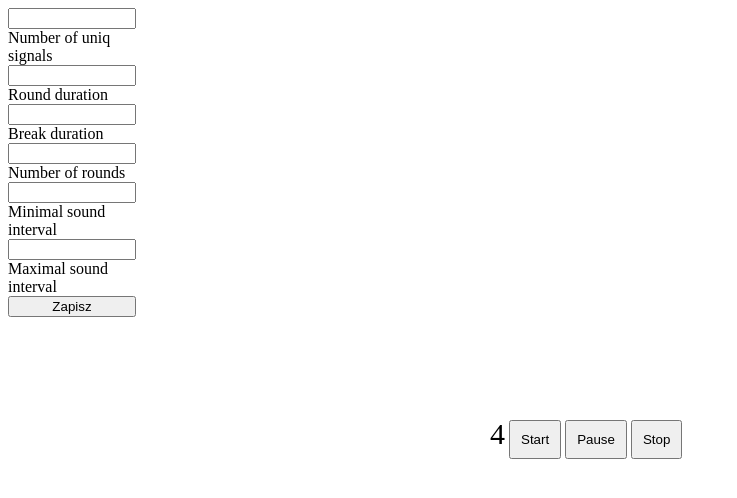
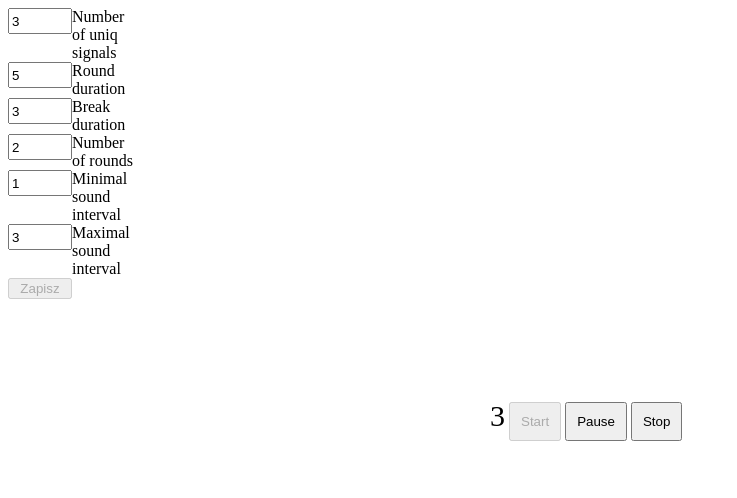
Before and after one commit to pszmyd93/reflex_reaction_pr, a plain HTML site: page index.html in a window 1280 px wide. Both pictures are taken after a click on the button "Start". Shown: the whole page, without its empty margins (0-737 px from the left). Drawn offline with Linux system fonts and the light colour scheme.

Commit message:
timer działa

```diff
--- a/Timer.js
+++ b/Timer.js
@@ -1,46 +1,79 @@
 class Timer {
-  constructor(formData) {
-    this.roundDuration = 5;
-    this.breakDuration = 3;
-    this.roundsNumber = 2;
-    this.intervalMin = 0;
-    this.intervalMax = 0;
-    this.singalsNumber = 0;
-    this.signals = [];
+  constructor({
+    roundDuration = 5,
+    breakDuration = 3,
+    roundsNumber = 2,
+    intervalMin = 1,
+    intervalMax = 3,
+    signalsNumber = 3,
+  }) {
+    this.roundDuration = roundDuration;
+    this.breakDuration = breakDuration;
+    this.roundsNumber = roundsNumber;
+    this.intervalMin = intervalMin;
+    this.intervalMax = intervalMax;
+    this.signalsNumber = signalsNumber;
     this.currentTime = {
       roundSecondsLeft: this.roundDuration,
-      breakSecondsLeft: this.breakDuration,
       roundsLeft: this.roundsNumber,
       isRunning: false,
       pause: false,
     };
     this.interval = 0;
   }
+  setDataIfFormNotSaved = () => {
+    const form = document.querySelector(".settingsForm");
+    form.signalsNumber.value = this.signalsNumber;
+    form.breakDuration.value = this.breakDuration;
+    form.roundDuration.value = this.roundDuration;
+    form.roundsNumber.value = this.roundsNumber;
+    form.intervalMin.value = this.intervalMin;
+    form.intervalMax.value = this.intervalMax;
+  };
+  toggleButtons = () => {
+    const buttonSave = document.querySelector(".buttonSave");
+    const buttonStart = document.querySelector(".buttonStart");
+    const buttonPause = document.querySelector(".buttonPause");
+    if (this.currentTime.isRunning) {
+      console.dir(buttonSave);
+      buttonSave.disabled = true;
+      buttonStart.disabled = true;
+      buttonPause.disabled = false;
+    }
+    if (!this.currentTime.isRunning) {
+      buttonSave.disabled = false;
+      buttonStart.disabled = false;
+      buttonPause.disabled = true;
+    }
+  };
   startTimer = (e, clock) => {
     if (this.interval) return; // if timer is running return
     this.currentTime.isRunning = true;
-    // this.playSound();
+    this.playSound();
+    this.toggleButtons();
+    this.setDataIfFormNotSaved();
     this.interval = setInterval(() => {
-      console.log(this.interval);
-      //
-      if (this.currentTime.roundSecondsLeft == 0) {
+      if (this.currentTime.roundSecondsLeft == 1) {
+        //round ends, 0 not displayed
         if (this.currentTime.roundsLeft > 0) {
-          this.currentTime.pause = !this.currentTime.pause;
-        } else {
-          this.currentTime.pause = false;
-          this.stopTimer(e, clock);
-          return;
+          if (this.currentTime.roundsLeft == 1 && this.currentTime.pause == false) {
+            this.currentTime.pause = false; //reset pause to be false when starts again
+            this.stopTimer(e, clock);
+            return;
+          } else {
+            this.currentTime.pause = !this.currentTime.pause;
+          }
         }
         if (this.currentTime.pause == true) {
-          this.currentTime.roundSecondsLeft = this.breakDuration;
+          this.currentTime.roundSecondsLeft = this.breakDuration + 1; // +1 because decrements before display
           this.currentTime.roundsLeft = this.currentTime.roundsLeft - 1;
         } else {
-          this.currentTime.roundSecondsLeft = this.roundDuration;
+          this.currentTime.roundSecondsLeft = this.roundDuration + 1;
         }
       }
-      //
+
+      this.currentTime.roundSecondsLeft = this.currentTime.roundSecondsLeft - 1;
       this.displayTime(clock);
-      this.currentTime.roundSecondsLeft = --this.currentTime.roundSecondsLeft;
     }, 1000);
   };
   displayTime = clock => {
@@ -50,6 +83,7 @@ class Timer {
     this.currentTime.isRunning = false;
     clearInterval(this.interval);
     this.interval = 0;
+    this.toggleButtons();
   };
   stopTimer = (e, clock) => {
     this.currentTime.isRunning = false;
@@ -58,19 +92,23 @@ class Timer {
     this.displayTime(clock);
     clearInterval(this.interval);
     this.interval = 0;
+    this.toggleButtons();
   };
-  setData = formData => {};
   playSound = () => {
-    let time = Math.random();
+    const time = Math.random() * 2000;
+    const soundIndex = Math.floor(Math.random() * this.signalsNumber) + 1; // file names starts from 1
+    const sound = new Audio(`sounds/${soundIndex}.mp3`);
+    console.log(`sounds/${soundIndex}.mp3`);
     if (this.currentTime.isRunning == false) return;
     if (this.currentTime.pause == false) {
-      console.log("graj muzyko");
+      // sound.play();
     }
-
     setTimeout(() => {
       this.playSound();
-    }, 1000);
+    }, time);
   };
-  countDown = () => {};
+  formValidate = () => {
+    return this.intervalMin > this.intervalMax;
+  };
 }
 export default Timer;
--- a/app.js
+++ b/app.js
@@ -1,5 +1,6 @@
 import Timer from "./Timer.js";
-const TimerLogic = new Timer();
+const form = document.querySelector(".settingsForm");
+let TimerLogic = new Timer({});
 const timer = document.querySelector(".timer");
 const buttonStart = timer.querySelector(".buttonStart");
 const buttonPause = timer.querySelector(".buttonPause");
@@ -8,6 +9,22 @@ const clock = timer.querySelector(".clock");
 
 TimerLogic.displayTime(clock);
 
+form.addEventListener("submit", e => {
+  e.preventDefault();
+  if (TimerLogic.currentTime.isRunning == true) return;
+  const valid = TimerLogic.formValidate();
+  const data = {
+    signalsNumber: parseInt(form.signalsNumber.value) || 3,
+    roundDuration: parseInt(form.roundDuration.value) || 5,
+    breakDuration: parseInt(form.breakDuration.value) || 3,
+    roundsNumber: parseInt(form.roundsNumber.value) || 2,
+    intervalMin: parseInt(form.intervalMin.value) || 1,
+    intervalMax: parseInt(form.intervalMax.value) || 3,
+  };
+  TimerLogic = new Timer(data);
+  TimerLogic.displayTime(clock);
+  TimerLogic.toggleButtons();
+});
 buttonStart.addEventListener("click", e => TimerLogic.startTimer(e, clock));
 buttonPause.addEventListener("click", e => TimerLogic.pauseTimer(e));
 buttonStop.addEventListener("click", e => TimerLogic.stopTimer(e, clock));
--- a/index.html
+++ b/index.html
@@ -11,30 +11,36 @@
   </head>
   <body>
     <form class="settingsForm">
-      <input type="number" id="singalsNumber" /><label for="singalsNumber"
+      <input type="number" id="signalsNumber" min="0" max="6" value="3" /><label
+        for="singalsNumber"
         >Number of uniq signals</label
       >
-      <input type="number" id="roundDuration" /><label for="roundDuration"
+      <input type="number" id="roundDuration" min="1" max="120" value="5" /><label
+        for="roundDuration"
         >Round duration</label
       >
-      <input type="number" id="breakDuration" /><label for="breakDuration"
+      <input type="number" id="breakDuration" min="1" max="60" value="3" /><label
+        for="breakDuration"
         >Break duration</label
       >
-      <input type="number" id="roundsNumber" /><label for="roundsNumber"
+      <input type="number" id="roundsNumber" min="1" max="12" value="2" /><label
+        for="roundsNumber"
         >Number of rounds</label
       >
-      <input type="number" id="intervalMin" /><label for="intervalMin"
+      <input type="number" id="intervalMin" min="0" max="10" value="1" /><label
+        for="intervalMin"
         >Minimal sound interval</label
       >
-      <input type="number" id="intervalMax" /><label for="intervalMax"
+      <input type="number" id="intervalMax" min="1" max="10" value="3" /><label
+        for="intervalMax"
         >Maximal sound interval</label
       >
-      <button type="submit">Zapisz</button>
+      <button type="submit" class="buttonSave">Zapisz</button>
     </form>
     <div class="timer">
-      <time class="clock">1:00</time>
+      <time class="clock"></time>
       <button class="buttonStart">Start</button>
-      <button class="buttonPause">Pause</button>
+      <button class="buttonPause" disabled="true">Pause</button>
       <button class="buttonStop">Stop</button>
     </div>
   </body>
--- a/style.css
+++ b/style.css
@@ -1,7 +1,10 @@
 form {
-  display: flex;
-  flex-direction: column;
+  display: grid;
+  grid-template-columns: 1fr 1fr;
   width: 10vw;
+}
+form input {
+  height: 20px;
 }
 .timer {
   width: 300px;
```
Also changed, not shown: 9 other files.
